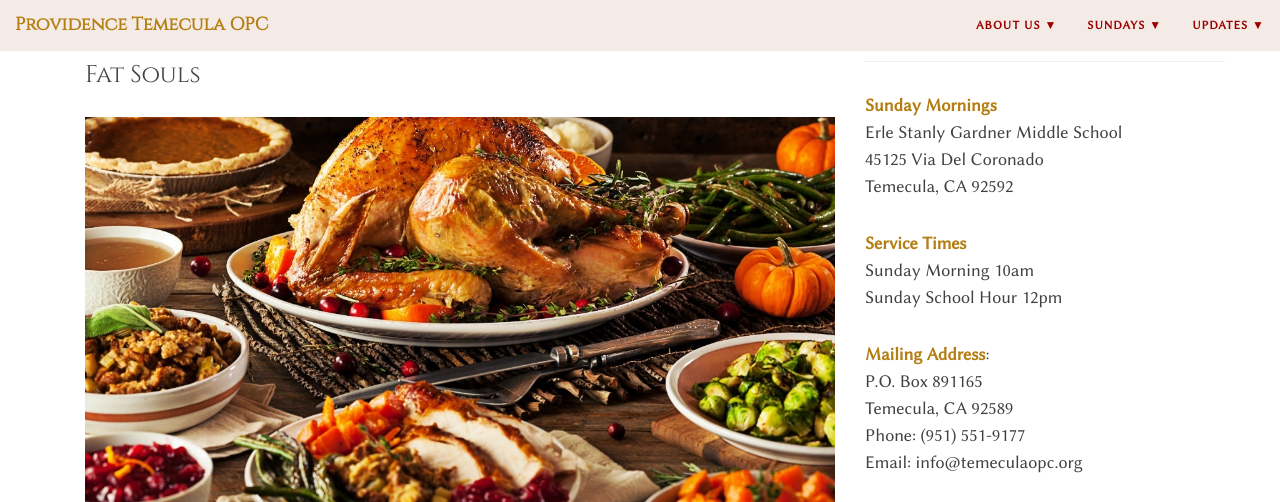
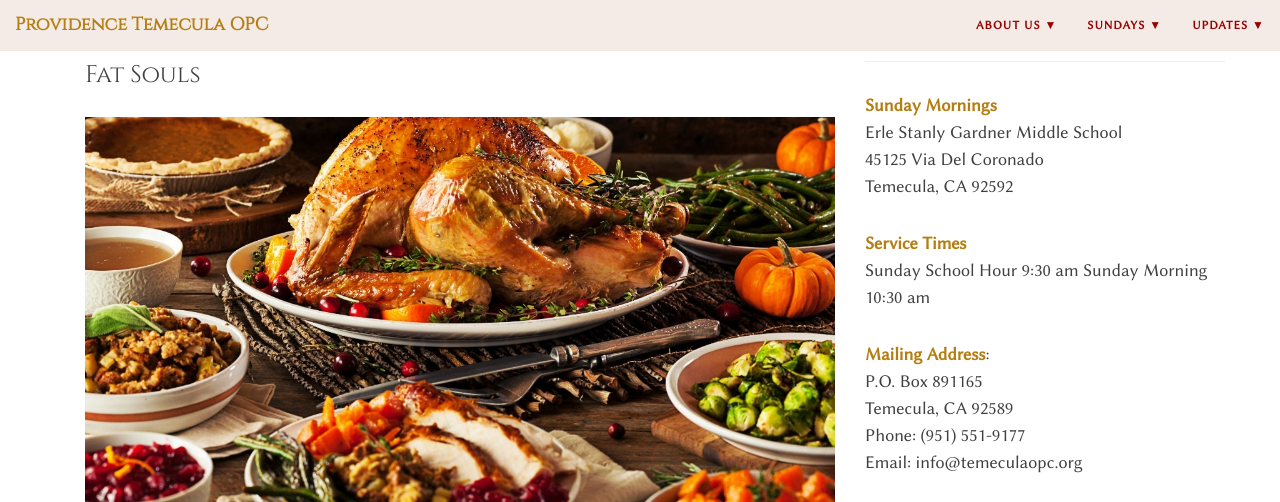
Before and after one commit to japodacaj/temeculaopc.github.io, a Jekyll site: the page built from index.html, in a window 1280 px wide and 900 px high, scrolled down 1382 px, cut to the strip 0-502 px from the top of the window. Built offline with Jekyll 4.4.1, drawn with Linux system fonts in a browser that asks for light colours; nearby versions of some CDN libraries.

Commit message:
coolness

```diff
--- a/church_leadership.html
+++ b/church_leadership.html
@@ -74,7 +74,7 @@ bigimg:
   <hr>
   <div class="row">
     <div class="col-xs-12">
-      <h1 class="leadership-section">Assistant to the Session</h1>
+     N<h1 class="leadership-section">Assistant to the Session</h1>
     </div>
     <div class="col-xs-6 col-md-4">
       <img class="" src="/img/Cruse.jpg" alt="" />
--- a/index.html
+++ b/index.html
@@ -116,8 +116,8 @@ bigimg:
       </p>
       <p>
       <strong class="contact-title">Service Times</strong><br />
-      Sunday Morning 10am<br />
-      Sunday School Hour 12pm
+      Sunday School Hour 9:30 am
+      Sunday Morning 10:30 am<br />
       </p>
       <p>
       <strong class="contact-title">Mailing Address</strong>:<br />
```
